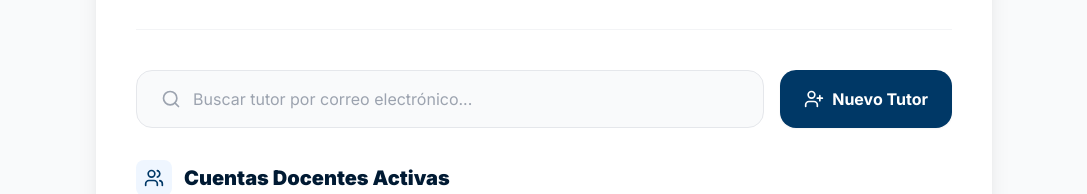
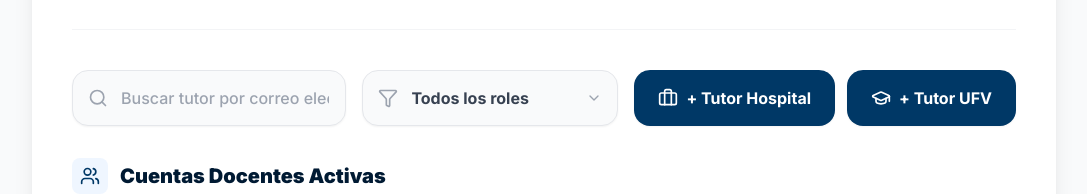
Before and after one commit to Ivan-0612/practicum-tracker, a Next.js app in the folder frontend/: page /admin/profesores in a window 1280 px wide. Shown: the part 183-377 px from the top of the page, without its empty margins (96-1183 px from the left). Built offline with nearby package versions, Linux system fonts and the light colour scheme; no server answers.

Commit message:
control tutor academicos y hospital

```diff
--- a/frontend/app/admin/panel/page.tsx
+++ b/frontend/app/admin/panel/page.tsx
@@ -417,7 +417,7 @@ export default function AdminPanel() {
                   <div className="flex items-center gap-2">
                     <UserPlus className="w-4 h-4" /> Nuevo Tutor
                   </div>
-                  <span className="opacity-80 text-[10px] uppercase">Hospital (Clínico)</span>
+                  <span className="opacity-80 text-[10px] uppercase">Hospital</span>
                 </button>
 
                 <button
@@ -427,7 +427,7 @@ export default function AdminPanel() {
                   <div className="flex items-center gap-2">
                     <UserPlus className="w-4 h-4" /> Nuevo Tutor
                   </div>
-                  <span className="opacity-80 text-[10px] uppercase">Universidad (Académico)</span>
+                  <span className="opacity-80 text-[10px] uppercase">Universidad</span>
                 </button>
               </div>
 
--- a/frontend/app/admin/profesores/page.tsx
+++ b/frontend/app/admin/profesores/page.tsx
@@ -4,20 +4,34 @@ import { useState, useEffect } from "react";
 import { useRouter } from "next/navigation";
 import Cookies from "js-cookie";
 import Image from "next/image";
-import { ChevronLeft, Trash2, Users, Search, Loader2, UserPlus } from "lucide-react";
+import {
+  ChevronLeft, Trash2, Users, Search, Loader2,
+  UserPlus, Filter, GraduationCap, Briefcase
+} from "lucide-react";
+
+// Definimos la interfaz para saber qué datos esperamos
+interface Profesor {
+  id: string;
+  email: string;
+  tipo_tutor?: string;
+}
 
 export default function ListaProfesores() {
   const router = useRouter();
-  const [profesores, setProfesores] = useState<any[]>([]);
+  const [profesores, setProfesores] = useState<Profesor[]>([]);
   const [isLoading, setIsLoading] = useState(true);
+
+  // Estados para filtros
   const [busqueda, setBusqueda] = useState("");
+  const [filtroTipo, setFiltroTipo] = useState("todos"); // <-- NUEVO ESTADO PARA EL FILTRO
 
   const fetchProfesores = async () => {
     setIsLoading(true);
     const token = Cookies.get("practicum_token");
     try {
       const res = await fetch(`${process.env.NEXT_PUBLIC_API_URL}/api/v1/admin/profesores`, {
-        headers: { "Authorization": `Bearer ${token}` }
+        headers: { "Authorization": `Bearer ${token}` },
+        cache: 'no-store'
       });
       if (res.ok) {
         const data = await res.json();
@@ -46,7 +60,7 @@ export default function ListaProfesores() {
 
       if (res.ok) {
         alert("✅ Profesor eliminado correctamente.");
-        fetchProfesores(); // Recarga la lista
+        fetchProfesores();
       } else {
         const errorData = await res.json();
         alert(`❌ Error: ${errorData.detail || "No se pudo eliminar al profesor"}`);
@@ -56,13 +70,21 @@ export default function ListaProfesores() {
     }
   };
 
-  const profesoresFiltrados = profesores.filter(prof =>
-    prof.email.toLowerCase().includes(busqueda.toLowerCase())
-  );
+  // --- LÓGICA DE FILTRADO COMBINADO ---
+  const profesoresFiltrados = profesores.filter(prof => {
+    const coincideBusqueda = prof.email.toLowerCase().includes(busqueda.toLowerCase());
+
+    // Si el filtro es "todos", pasa. Si no, debe coincidir con el tipo_tutor del profesor.
+    // Manejamos el caso en que tipo_tutor sea null/undefined para profesores antiguos.
+    const tipoReal = prof.tipo_tutor || "no_especificado";
+    const coincideTipo = filtroTipo === "todos" || tipoReal === filtroTipo;
+
+    return coincideBusqueda && coincideTipo;
+  });
 
   return (
     <div className="min-h-screen bg-gray-50 p-4 md:p-8">
-      <div className="max-w-4xl mx-auto">
+      <div className="max-w-5xl mx-auto">
 
         {/* BOTÓN VOLVER */}
         <button
@@ -87,25 +109,63 @@ export default function ListaProfesores() {
 
           <div className="space-y-8">
 
-            {/* BARRA DE ACCIONES (Buscador + Botón Nuevo) */}
-            <section className="flex flex-col sm:flex-row gap-4">
-              <div className="flex-1 bg-gray-50 p-4 rounded-2xl border border-gray-200 flex items-center gap-3 focus-within:border-ufv-azul focus-within:ring-2 focus-within:ring-blue-50 transition-all">
-                <Search className="w-5 h-5 text-gray-400 ml-2" />
+            {/* BARRA DE ACCIONES Y FILTROS */}
+            <section className="flex flex-col xl:flex-row gap-4 w-full">
+
+              {/* GRUPO 1: BÚSQUEDA Y FILTRO */}
+              <div className="flex flex-col md:flex-row gap-4 flex-1">
+
+                {/* Buscador */}
+                <div className="relative flex-1">
+                  <Search className="absolute left-4 top-1/2 -translate-y-1/2 text-gray-400 w-5 h-5" />
                   <input
                     type="text"
                     placeholder="Buscar tutor por correo electrónico..."
                     value={busqueda}
                     onChange={(e) => setBusqueda(e.target.value)}
-                  className="flex-1 bg-transparent outline-none border-none text-gray-700 placeholder:text-gray-400"
+                    className="w-full pl-12 pr-4 h-14 bg-gray-50 border border-gray-200 rounded-2xl focus:border-ufv-azul focus:ring-1 focus:ring-ufv-azul focus:bg-white outline-none transition-all text-gray-700 font-medium shadow-sm"
                   />
                 </div>
 
+                {/* Filtro Desplegable */}
+                <div className="relative w-full md:w-64 shrink-0">
+                  <Filter className="absolute left-4 top-1/2 -translate-y-1/2 text-gray-400 w-5 h-5" />
+                  <select
+                    value={filtroTipo}
+                    onChange={(e) => setFiltroTipo(e.target.value)}
+                    className="w-full pl-12 pr-10 h-14 bg-gray-50 border border-gray-200 rounded-2xl focus:border-ufv-azul focus:ring-1 focus:ring-ufv-azul outline-none appearance-none transition-all text-gray-700 font-bold cursor-pointer shadow-sm"
+                  >
+                    <option value="todos">Todos los roles</option>
+                    <option value="hospital">Tutor Hospital</option>
+                    <option value="universidad">Tutor Universidad</option>
+                  </select>
+                  {/* Flechita personalizada para el select */}
+                  <div className="absolute right-4 top-1/2 -translate-y-1/2 pointer-events-none">
+                    <svg xmlns="http://www.w3.org/2000/svg" width="16" height="16" viewBox="0 0 24 24" fill="none" stroke="currentColor" strokeWidth="2" strokeLinecap="round" strokeLinejoin="round" className="text-gray-400"><path d="m6 9 6 6 6-6"/></svg>
+                  </div>
+                </div>
+
+              </div>
+
+              {/* GRUPO 2: BOTONES DE ACCIÓN */}
+              <div className="flex flex-col sm:flex-row gap-3 shrink-0">
                 <button
-                onClick={() => router.push("/admin/profesores/nuevo")}
-                className="bg-ufv-azul text-white px-6 py-4 rounded-2xl font-bold flex items-center justify-center gap-2 hover:bg-ufv-azul-oscuro active:scale-95 transition-all shadow-sm shrink-0"
+                  onClick={() => router.push("/admin/profesores/nuevo?tipo=hospital")}
+                  className="h-14 px-6 bg-ufv-azul text-white rounded-2xl font-bold flex items-center justify-center gap-2 hover:bg-ufv-azul-oscuro transition-all shadow-sm"
                 >
-                <UserPlus className="w-5 h-5" /> Nuevo Tutor
+                  <Briefcase className="w-5 h-5 shrink-0" />
+                  <span className="whitespace-nowrap">+ Tutor Hospital</span>
                 </button>
+
+                <button
+                  onClick={() => router.push("/admin/profesores/nuevo?tipo=universidad")}
+                  className="h-14 px-6 bg-ufv-azul text-white rounded-2xl font-bold flex items-center justify-center gap-2 hover:bg-ufv-azul-oscuro transition-all shadow-sm"
+                >
+                  <GraduationCap className="w-5 h-5 shrink-0" />
+                  <span className="whitespace-nowrap">+ Tutor UFV</span>
+                </button>
+              </div>
+
             </section>
 
             {/* LISTA DE USUARIOS */}
@@ -122,8 +182,10 @@ export default function ListaProfesores() {
                     <p className="font-medium text-sm">Cargando profesores...</p>
                   </div>
                 ) : profesoresFiltrados.length === 0 ? (
-                  <div className="text-center p-12 text-gray-500 font-medium">
-                    {busqueda ? "No hay profesores que coincidan con la búsqueda." : "No hay profesores registrados."}
+                  <div className="text-center p-12 text-gray-500 font-medium bg-gray-50/50">
+                    {busqueda || filtroTipo !== "todos"
+                      ? "No hay tutores que coincidan con los filtros actuales."
+                      : "No hay profesores registrados."}
                   </div>
                 ) : (
                   <div className="divide-y divide-gray-100">
@@ -135,9 +197,23 @@ export default function ListaProfesores() {
                             {profesor.email.charAt(0)}
                           </div>
                           <div>
-                            <p className="font-bold text-gray-800 text-lg">{profesor.email}</p>
-                            <div className="flex items-center gap-2 mt-0.5">
+                            <p className="font-bold text-gray-800 text-lg leading-tight">{profesor.email}</p>
+
+                            {/* --- NUEVO: ETIQUETA VISUAL DEL ROL --- */}
+                            <div className="flex items-center gap-2 mt-1.5">
+                              {profesor.tipo_tutor === "universidad" ? (
+                                <span className="inline-flex items-center gap-1.5 px-2.5 py-1 rounded-md text-[10px] font-black uppercase tracking-widest bg-blue-100 text-ufv-azul border border-blue-200">
+                                  <GraduationCap className="w-3.5 h-3.5" /> Tutor Universidad
+                                </span>
+                              ) : profesor.tipo_tutor === "hospital" && (
+                                <span className="inline-flex items-center gap-1.5 px-2.5 py-1 rounded-md text-[10px] font-black uppercase tracking-widest bg-pink-100 text-ufv-rosa-oscuro border border-pink-200">
+                                  <Briefcase className="w-3.5 h-3.5" /> Tutor Hospital
+                                </span>
+                              )}
                             </div>
+                            {/* -------------------------------------- */}
+
+
                           </div>
                         </div>
 
--- a/frontend/app/profesor/dashboard/page.tsx
+++ b/frontend/app/profesor/dashboard/page.tsx
@@ -164,7 +164,7 @@ export default function ProfesorDashboard() {
             <div className="flex flex-col sm:flex-row gap-3 w-full md:w-auto">
 
               {/* --- NUEVO: FILTRO DE AÑO ACADÉMICO --- */}
-              <div className="relative w-full sm:w-48">
+              <div className="relative w-full sm:w-52">
                 <div className="absolute inset-y-0 left-0 pl-4 flex items-center pointer-events-none">
                   <Calendar className="h-4 w-4 text-gray-400" />
                 </div>
```
Also changed, not shown: 2 other files (tests, documents, lock files or other folders). Lines whose indentation alone changed are shown as unchanged.
